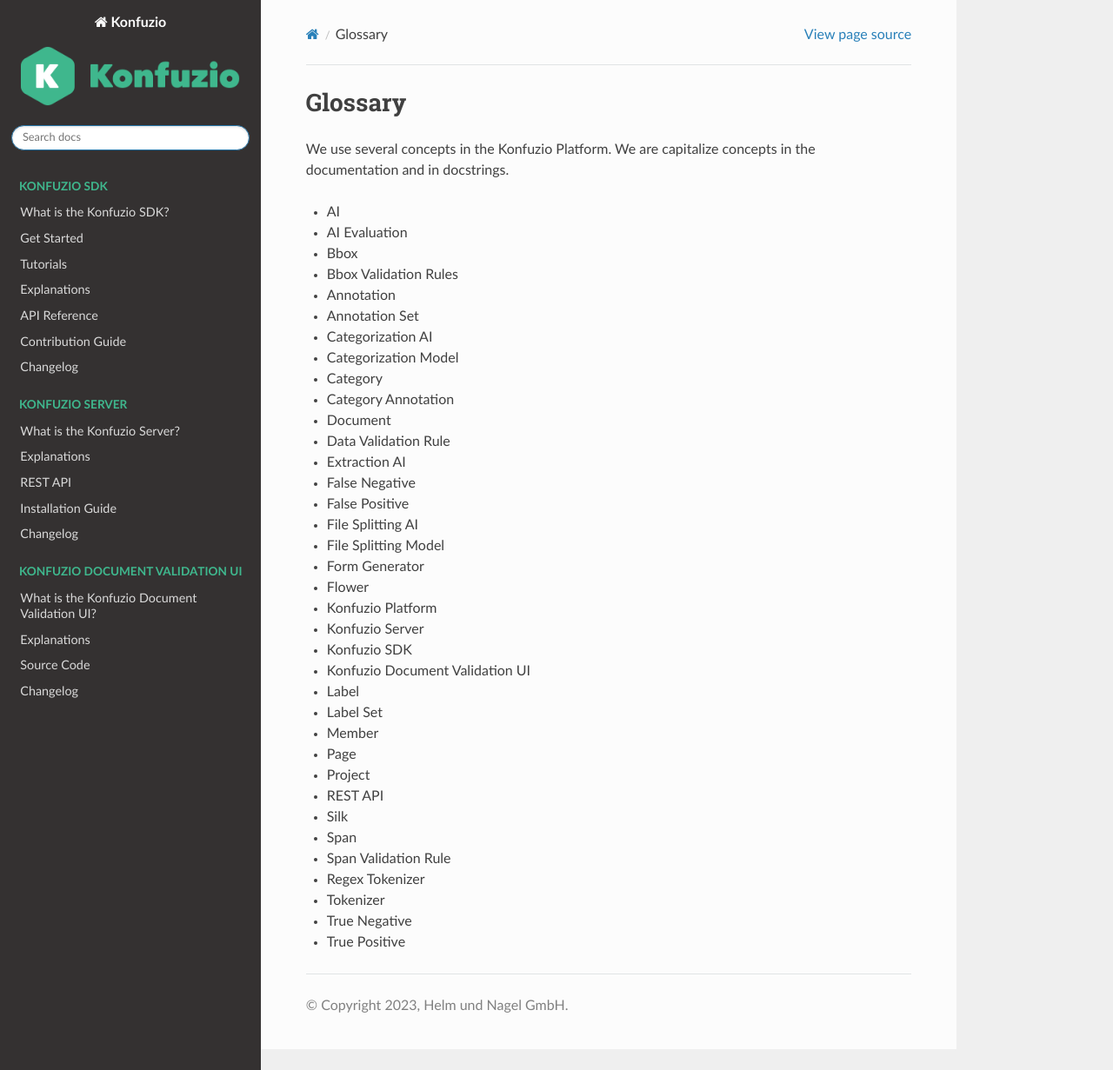
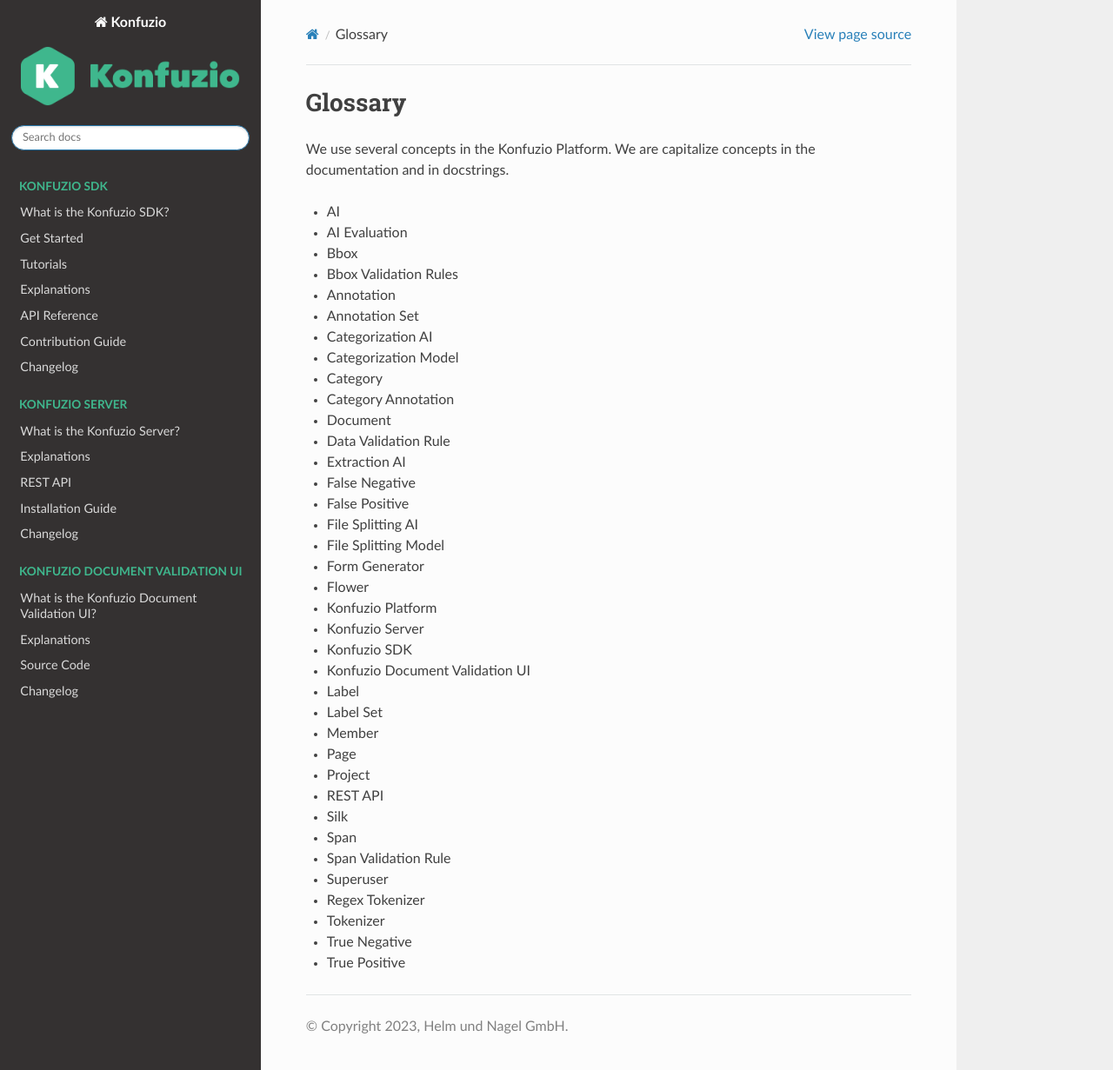
Before and after one commit to konfuzio-ai/konfuzio-sdk, a Sphinx documentation site: the page built from docs/glossary.md, in a window 1280 px wide and 1231 px high. Shown: the whole window at 87% size. Built offline with Sphinx 7.4.7 and the Read the Docs theme 2.0.0, drawn with Linux system fonts in a browser that asks for light colours; pages that are not in the unit, such as notebooks, are missing from menus; a script that is not in the unit is left out.

Commit message:
Update glossary.md

```diff
--- a/docs/glossary.md
+++ b/docs/glossary.md
@@ -35,6 +35,7 @@
 - Silk
 - Span
 - Span Validation Rule
+- Superuser
 - Regex Tokenizer
 - Tokenizer
 - True Negative
```
